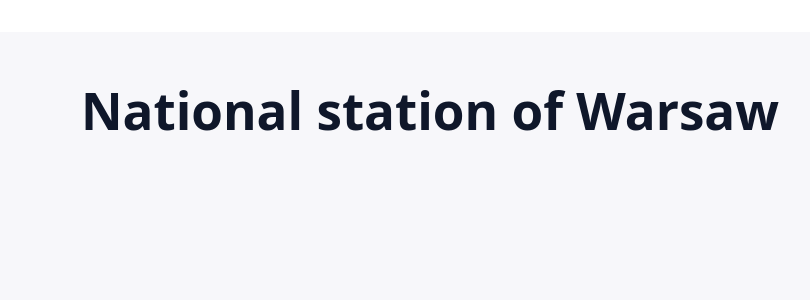
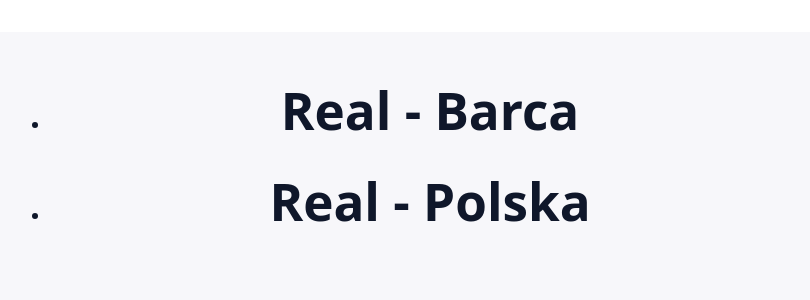
Before and after one commit to LukasSondej/FootballApp, a React (Vite) app: page / in a window 1280 px wide. Shown: the top 300 px of the page, without its empty margins (230-1040 px from the left). Built offline with nearby package versions, Linux system fonts and the light colour scheme; data requests are answered from the project's data file.

Commit message:
Poprawki wyswietlania rozgrywek

```diff
--- a/db.json
+++ b/db.json
@@ -62,6 +62,16 @@
       "team2Id": "2",
       "team1Score": "1",
       "team2Score": "3"
+    },
+    {
+      "id": "2",
+      "date": "2020-04-01",
+      "place": "National station of Cracow",
+      "duration": 90,
+      "team1Id": "1",
+      "team2Id": "3",
+      "team1Score": "2",
+      "team2Score": "5"
     }
   ]
 }
--- a/src/matchesFolder/ListMatches.tsx
+++ b/src/matchesFolder/ListMatches.tsx
@@ -1,11 +1,24 @@
 import { useGetMatches } from "../hooks/useGetMatches"
+import { useGetTeams } from "../hooks/useGetTeams";
 import { SingleMatch } from "./SingleMatch";
 
 export const ListMatches = () => {
-    const {data, isLoading, error} = useGetMatches();
+const {data, isLoading, error} = useGetMatches();
+const{data: teams} = useGetTeams();
+    if(!data || !teams) {
+        return <p>Loading...</p>
+    }
     return(
-        <ul>
-            {data?.map(el => <SingleMatch key={el.id} matchData={el}/>)}
+        <>
+         <ul>
+            {data.map(el =>
+            <li key={el.id}>
+                 <SingleMatch  matchData={el} allTeams= {teams}/>
+            </li>
+           )}
+
         </ul>
+        </>
+
     )
 }
--- a/src/matchesFolder/SingleMatch.tsx
+++ b/src/matchesFolder/SingleMatch.tsx
@@ -1,13 +1,25 @@
-import type { Match } from "../types"
+
+import styled from "styled-components";
+import type { Match, Team } from "../types"
 
 type PropsMatch ={
     matchData: Match;
+    allTeams: Team[];
 }
+const MatchDiv = styled.div`
 
-export const SingleMatch = ({matchData}: PropsMatch) => {
+`
+
+export const SingleMatch = ({matchData, allTeams}: PropsMatch) => {
+
+    const team1 = allTeams.find(el => el.id === matchData.team1Id);
+     const team2 = allTeams.find(el => el.id === matchData.team2Id);
+     if(!team1 || !team2){
+        return <p>Loading...</p>
+     }
 return(
 <div>
-    <h1>{matchData.place}</h1>
+    <h1>{team1.name} - {team2.name}</h1>
 </div>
 )
 }
```
Also changed, not shown: src/playerFolder/ListPlayers.tsx (+6 -1 lines).
